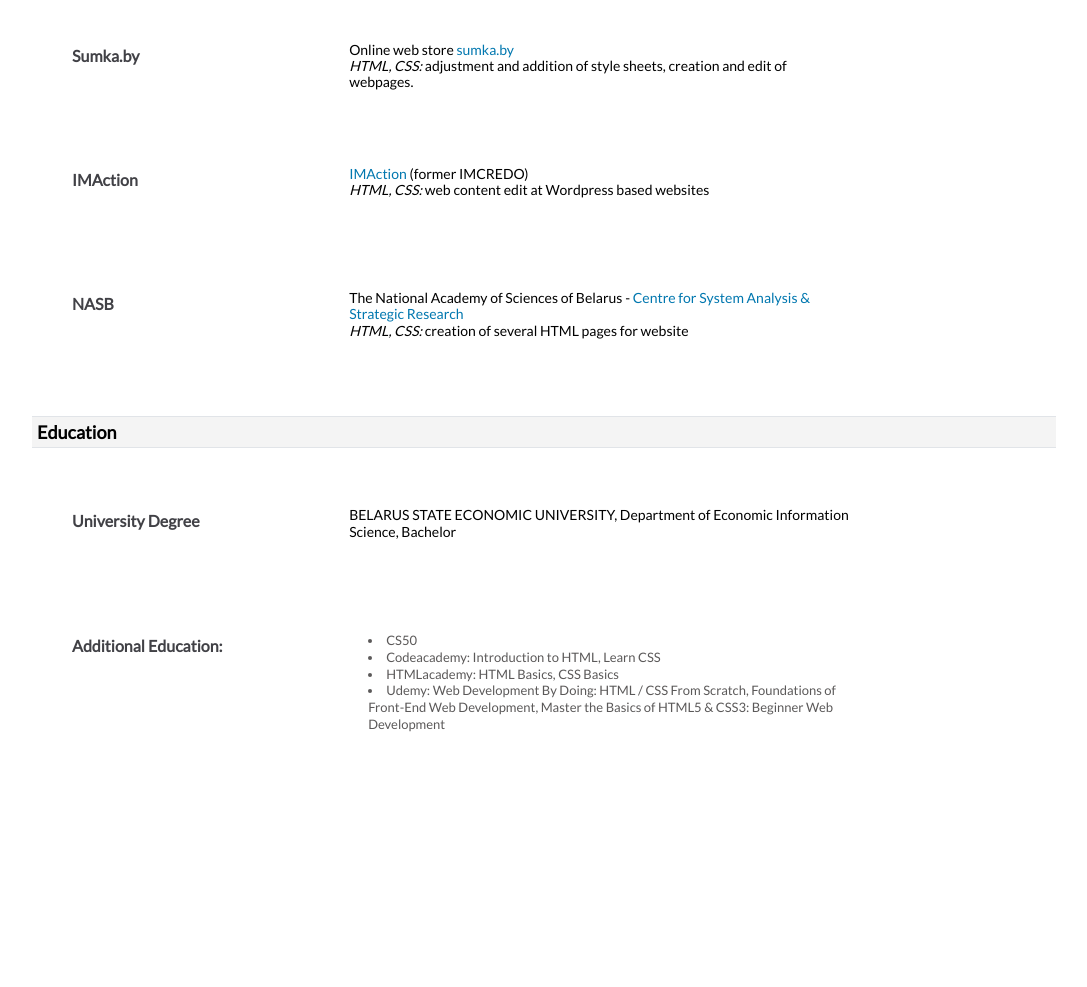
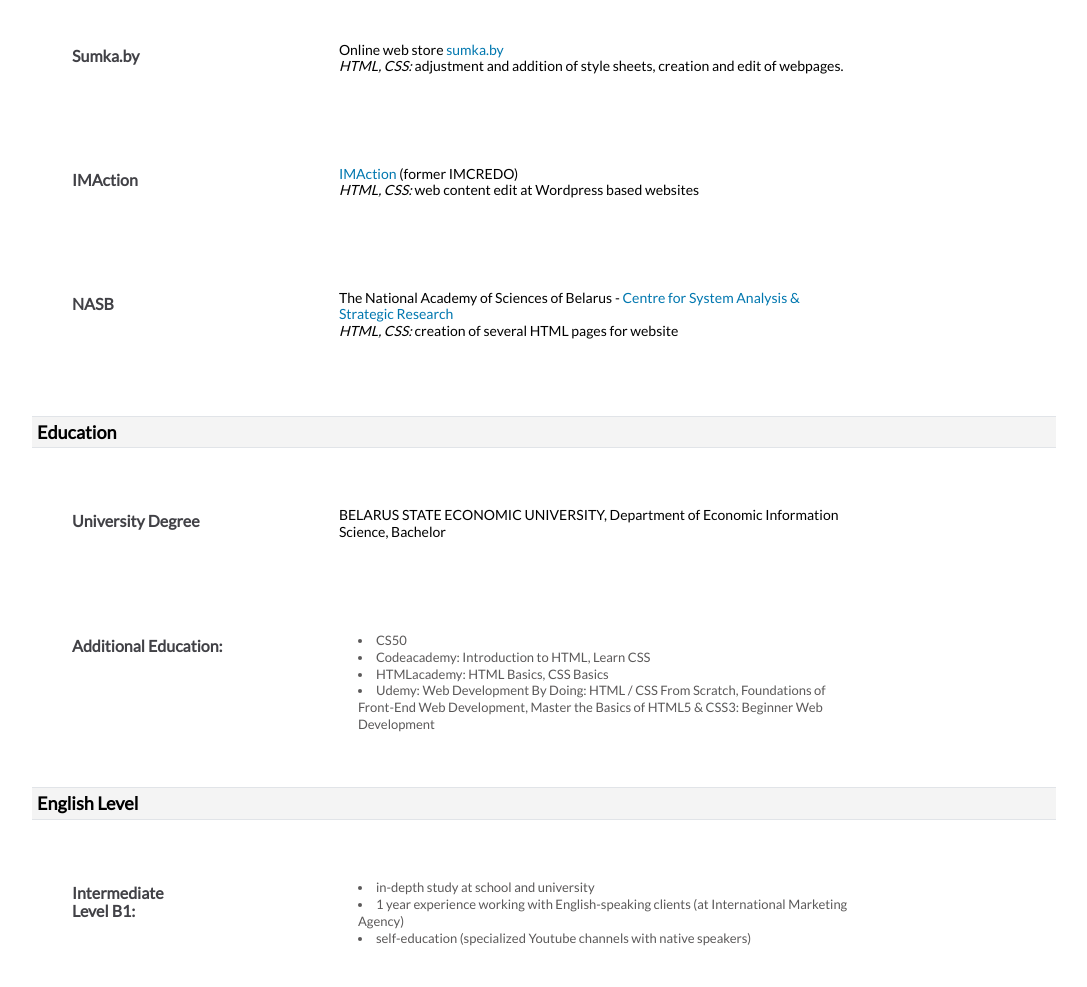
Before and after one commit to maryna-js/rsschool-cv, a plain HTML site: page index.html in a window 1280 px wide. Shown: the part 1151-2138 px from the top of the page, without its empty margins (96-1183 px from the left). Before the commit the page ends 1938 px from the top, so only its background shows below. Drawn offline with Linux system fonts and the light colour scheme; files whose address does not match are found by name.

Commit message:
feat: add english-level section

```diff
--- a/assets/style/style.css
+++ b/assets/style/style.css
@@ -168,7 +168,7 @@ h2 {
 }
 
 .bottom-card {
-  width: 700px;
+  width: 750px;
   margin-top: 25px;
 }
 
--- a/index.html
+++ b/index.html
@@ -193,7 +193,27 @@
         </div>
       </div>
     </section>
-    <section></section>
+    <section class="english-level">
+      <h2>English Level</h2>
+      <div class="container">
+        <div class="card">
+          <div class="top-card">
+            <p>
+              Intermediate
+              <br>
+              Level B1:
+            </p>
+          </div>
+          <div class="bottom-card">
+            <ul class="card-list">
+              <li>in-depth study at school and university</li>
+              <li>1 year experience working with English-speaking clients (at International Marketing Agency)</li>
+              <li>self-education (specialized Youtube channels with native speakers)</li>
+            </ul>
+          </div>
+        </div>
+      </div>
+    </section>
   </main>
   <footer>
 
```
